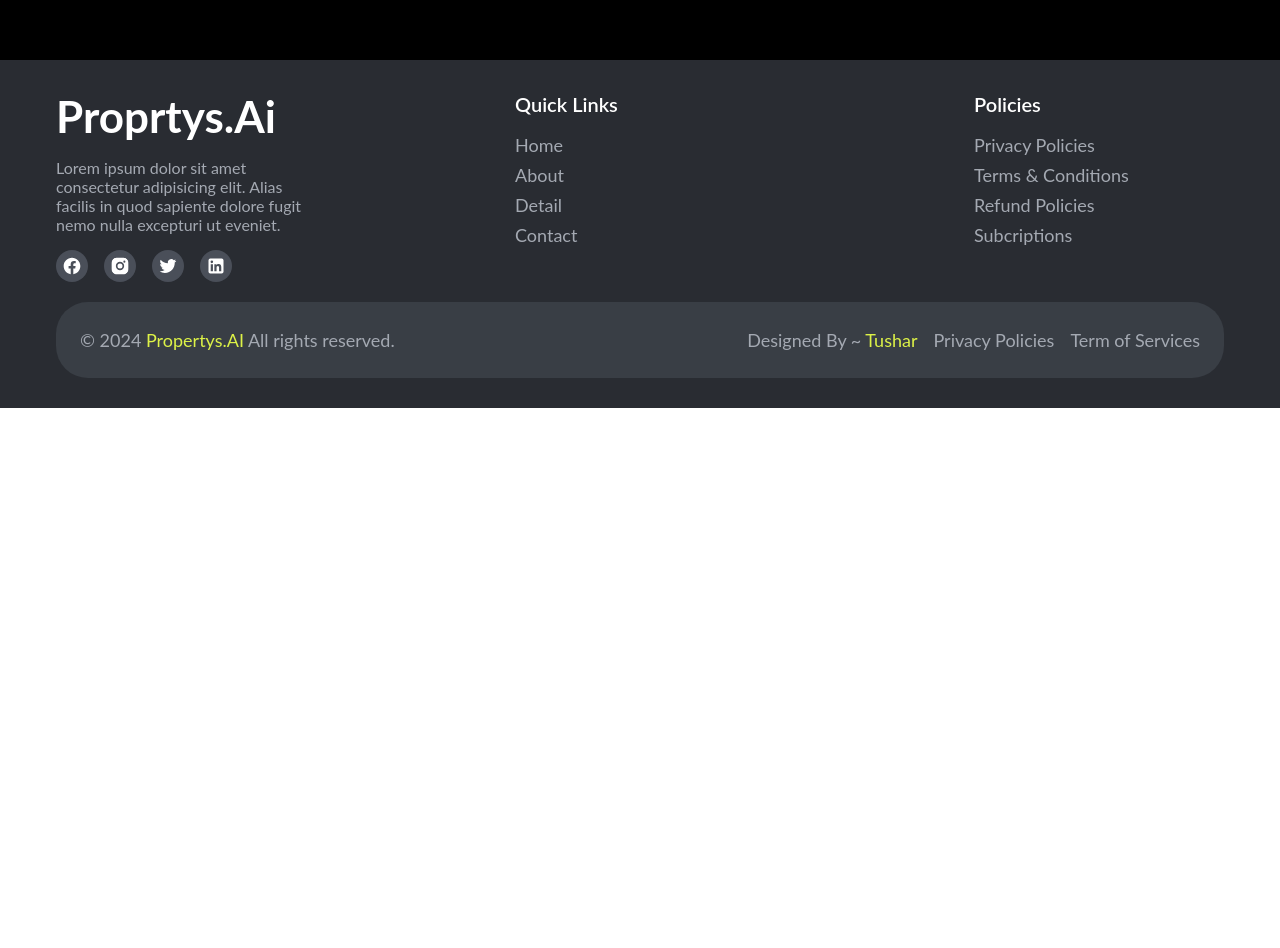
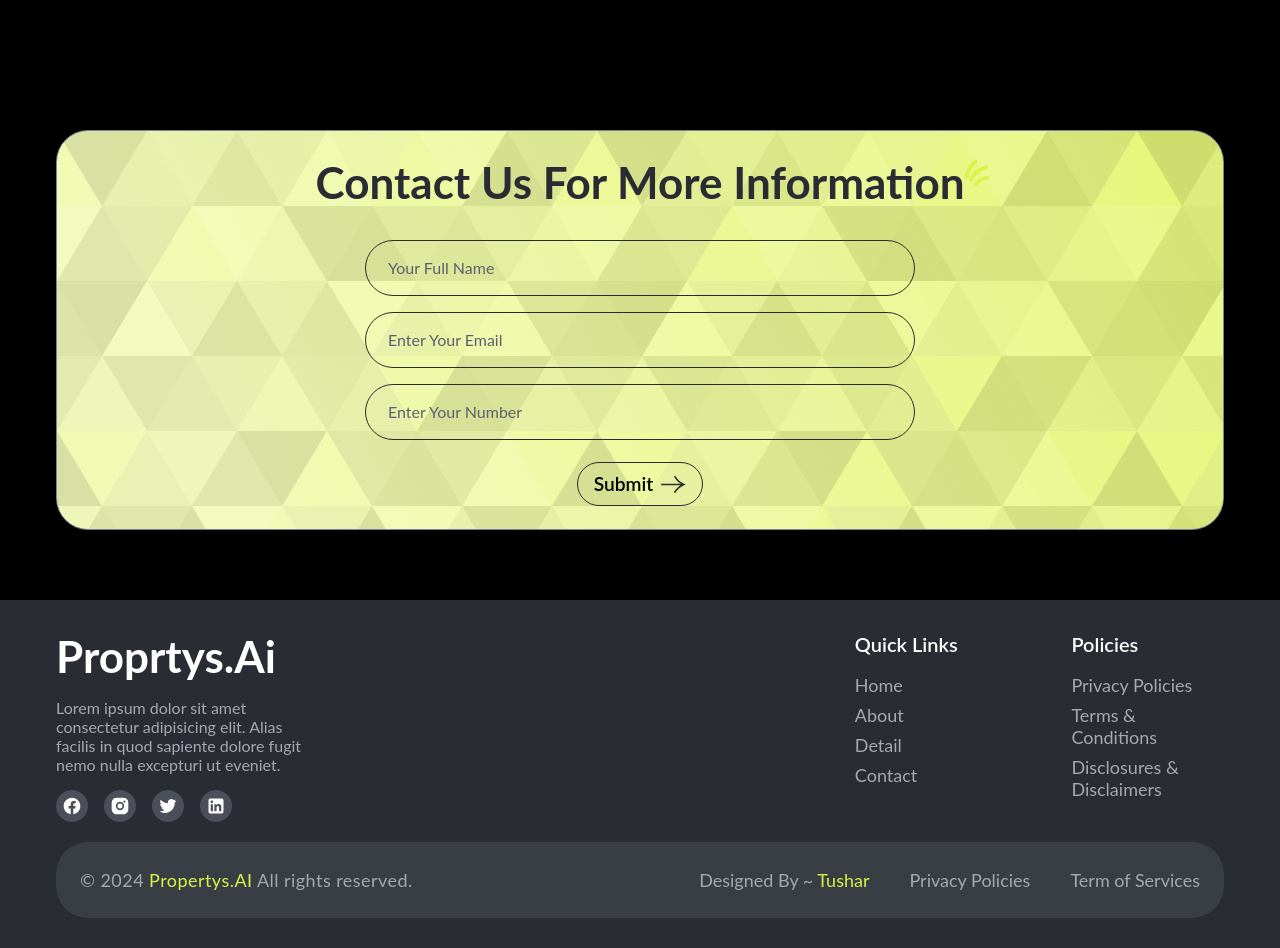
Before and after one commit to Tushar292004/Propertys-Landing-Page, a React (Vite) app: page / in a window 1280 px wide. Shown: the part 2340-3288 px from the top of the page. Before the commit the page ends 2748 px from the top, so only its background shows below. Built offline with nearby package versions, Linux system fonts and the light colour scheme; a web font is replaced by a local one.

Commit message:
Propertys.AI

```diff
--- a/src/App.jsx
+++ b/src/App.jsx
@@ -1,4 +1,4 @@
-import { Header, Footer } from "./components";
+import { Header, Footer, CTA } from "./components";
 import { About, Detail , Hero } from "./sections";
 
 export default function App() {
@@ -8,6 +8,7 @@ export default function App() {
             <Hero />
             <About />
             <Detail />
+            <CTA />
             <Footer />
         </>
     );
--- a/src/components/CTA.jsx
+++ b/src/components/CTA.jsx
@@ -1,5 +1,49 @@
+import {motion} from  "framer-motion";
+import { centerVariants } from "../constants/motion";
 const CTA = () => {
-    return <div>CTA</div>;
+    return (
+        <div className="py-[70px] bg-black">
+            <motion.div
+            variants={centerVariants}
+            initial="hidden"
+            whileInView="visible"
+            viewport={{margin:'0px 0px -200px 0px', once:true}}
+            className="container h-[400px]">
+                <div className="flex flex-col justify-center items-center gap-y-8 w-full h-full px-4 rounded-4xl border border-solid border-gray-60
+                bg-[url('/src/assets/cta-bg.png')]">
+                    <h3 className="relative section-title-after mt-6 text-h2 text-gray-10">
+                        Contact Us For More Information
+                    </h3>
+                    <form className="w-full max-w-[550px]">
+                        <div className="flex mb-4 items-center border border-solid border-gray-10 rounded-full h-14 p-1.5 overflow-hidden" >
+                            <input type="text" name='name' id='name' autoComplete="off"
+                                className="outline-0 bg-transparent px-4 w-full text-base placeholder:text-gray-40"
+                                placeholder="Your Full Name" />
+                        </div>
+                        <div className="flex mb-4 items-center border border-solid border-gray-10 rounded-full h-14 p-1.5 overflow-hidden">
+                            <input type="email" name='email' id='email' autoComplete="off"
+                                className="outline-0 bg-transparent px-4 w-full text-base placeholder:text-gray-40"
+                                placeholder="Enter Your Email" />
+                        </div>
+                        <div className="flex mb-4 items-center border border-solid border-gray-10 rounded-full h-14 p-1.5 overflow-hidden">
+                            <input type="tel" name='phone' id='phone' autoComplete="off"
+                                className="outline-0 bg-transparent px-4 w-full text-base placeholder:text-gray-40"
+                                placeholder="Enter Your Number" />
+                        </div>
+
+
+                        <div className="flex mb-4 items-center  justify-center  rounded-full h-14 p-1.5 overflow-hidden">
+                            <button className="flex items-center justify-center flex-shrink-0 border border-solid border-gray-10 p-4 h-11 hover:bg-primary-10/30 rounded-full font-semibold text-[1.2rem]">
+                                Submit
+                                <svg  className="ml-2 font-semibold" width="25" height="25" viewBox="0 0 71 51" fill="none" xmlns="http://www.w3.org/2000/svg">
+                                    <path d="M0.612732 25.4016H64.4928M38.4571 1.9472C43.2016 10.3343 51.0356 19.7372 64.4928 25.4472C51.0356 31.1572 43.2016 40.5601 38.4571 48.9472" stroke="#292C32" stroke-width="4.5" />
+                                </svg>
+                            </button>
+                        </div>
+                    </form>
+                </div>
+            </motion.div>
+        </div>
+    );
 };
-
 export default CTA;
--- a/src/components/Footer.jsx
+++ b/src/components/Footer.jsx
@@ -7,7 +7,7 @@ const Footer = () => {
                 <div className="flex flex-col">
                     <div className="flex items-start justify-between flex-wrap gap-8">
                         <div className="footer-col">
-                            <h2 className="text-h2 text-white">Proprtys.Ai</h2>
+                            <h2 className="text-h2 text-white hover:text-primary-50">Proprtys.Ai</h2>
                             <p className="text-base !leading-[normal] text-gray-80">
                                 Lorem ipsum dolor sit amet consectetur adipisicing elit. Alias facilis in quod sapiente dolore fugit nemo nulla excepturi ut eveniet.
                             </p>
@@ -27,7 +27,8 @@ const Footer = () => {
                             </div>
                         </div>
 
-                            <div className="footer-col">
+                        <div className="flex gap-16">
+                        <div className="footer-col">
                                 <p className="footer-heading text-white">Quick Links</p>
                                 <div className="flex flex-col gap-y-2 text-gray-80">
                                     <a href="#home" className="footer-link">Home</a>
@@ -41,18 +42,18 @@ const Footer = () => {
                                 <div className="flex flex-col gap-y-2 text-gray-80">
                                     <a href="#" className="footer-link">Privacy Policies</a>
                                     <a href="#" className="footer-link">Terms & Conditions</a>
-                                    <a href="#" className="footer-link">Refund Policies</a>
-                                    <a href="#" className="footer-link">Subcriptions</a>
+                                    <a href="#" className="footer-link">Disclosures & Disclaimers</a>
                                 </div>
                             </div>
+                        </div>
 
 
                     </div>
                     <div className="flex justify-between flex-wrap gap-4 p-6 mt-[20px] bg-gray-20 rounded-4xl">
-                        <p className="text-lg text-gray-80 mr-4">
-                           &copy; 2024 <span className="text-primary-50">Propertys.AI</span> All rights reserved.
+                        <p className="text-lg text-gray-80 mr-4 tracking-wide">
+                           &copy; 2024 <span className="text-primary-50">Propertys.AI </span> All rights reserved.
                         </p>
-                        <div className="flex items-center gap-4">
+                        <div className="flex items-center gap-10">
                             <a href="https://github.com/Tushar292004" target="blank" className="footer-link" >Designed By ~ <span className=" footer-link text-primary-50">Tushar</span></a>
                             <a href="" className="footer-link">Privacy Policies</a>
                             <a href="" className="footer-link">Term of Services</a>
--- a/src/index.css
+++ b/src/index.css
@@ -69,7 +69,7 @@
     }
 
     .social-icon {
-        @apply p-1.5 bg-gray-30 rounded-full text-white;
+        @apply p-1.5 bg-gray-30 rounded-full text-white hover:text-primary-50;
     }
 
     .footer-heading {
--- a/src/sections/About.jsx
+++ b/src/sections/About.jsx
@@ -12,7 +12,7 @@ const About = () => {
                     <motion.div
                     variants={leftSideVariants}
                     initial="hidden"
-                    animate="visible"
+                    whileInView="visible"
                     viewport={{once: true}}
                     className="flex flex-col gap-y-8 lg:w-[53%] w-auto flex-shrink-0 text-center lg:text-star">
                         <div className="flex flex-col gap-y-4">
@@ -37,7 +37,7 @@ const About = () => {
                     <motion.div
                     variants={rightSideVariants}
                     initial="hidden"
-                    animate="visible"
+                    whileInView="visible"
                     viewport={{once: true}}
                     className="flex lg:w-[47%] w-full">
                         <div className="lg:max-w-[500px] max-w-none max-h-[450px] w-full rounded-4xl overflow-hidden">
--- a/src/sections/Detail.jsx
+++ b/src/sections/Detail.jsx
@@ -13,7 +13,7 @@ function Detail() {
                         <motion.div
                         variants={leftSideVariants}
                         initial="hidden"
-                        animate="visible"
+                        whileInView="visible"
                         viewport={{once: true}}
                         className="flex lg:w-[47%] w-full">
                             <div className="lg:max-w-[500px] max-w-none max-h-[450px] w-full rounded-4xl overflow-hidden">
@@ -25,7 +25,7 @@ function Detail() {
                         <motion.div
                         variants={rightSideVariants}
                         initial="hidden"
-                        animate="visible"
+                        whileInView="visible"
                         viewport={{once: true}}
                         className="flex flex-col gap-y-8 lg:w-[53%] w-auto flex-shrink-0 text-center lg:text-star">
                             <div className="flex flex-col gap-y-4">
--- a/src/sections/Hero.jsx
+++ b/src/sections/Hero.jsx
@@ -9,7 +9,7 @@ const Hero = () => {
                     {/* left side */}
                     <motion.div
                     variants={leftSideVariants}
-                    initial='hidden'
+                    initial="hidden"
                     animate="visible"
                     className="flex flex-col gap-y-8 items-center lg:items-start text-center lg:text-start">
                         <div className="flex flex-col gap-y-4">
```
Also changed, not shown: src/assets/cta-bg.png (added).
